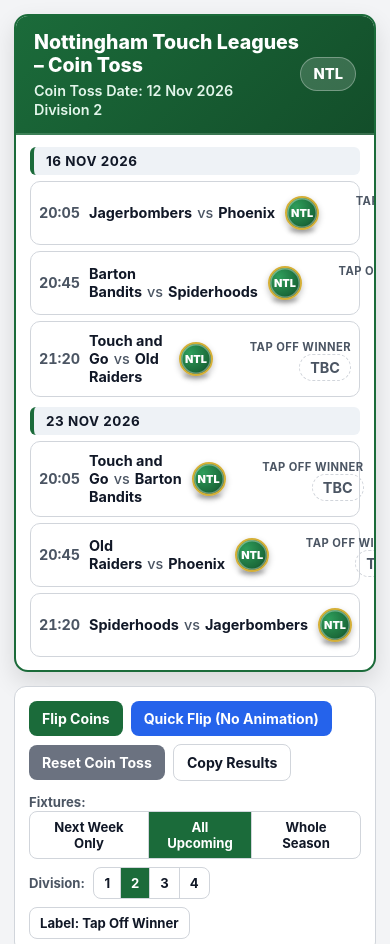
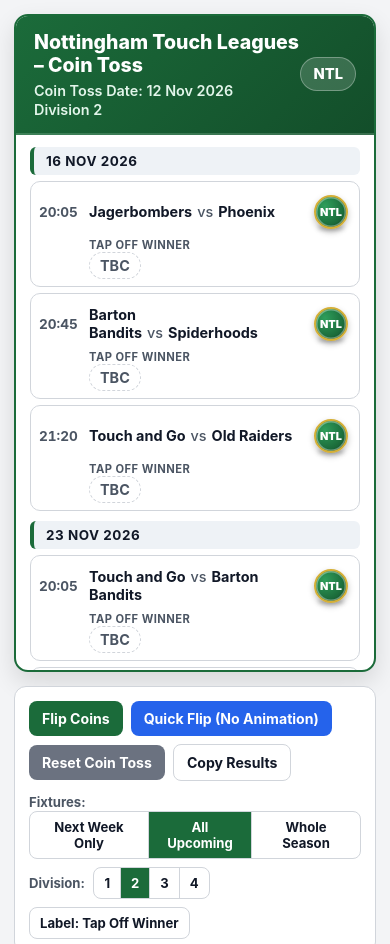
Before and after one commit to r6mp6dpk7t-eng/ntl-coin-toss, a plain HTML site: page index.html in a window 390 px wide. Shown: the top 944 px of the page. Drawn offline with Linux system fonts and the light colour scheme.

Commit message:
Update index.html

```diff
--- a/index.html
+++ b/index.html
@@ -69,7 +69,43 @@
     .input-header { display: flex; justify-content: space-between; align-items: center; font-weight: 700; font-size: 0.9rem; }
     textarea { width: 100%; min-height: 110px; padding: 10px; border-radius: 8px; border: 1.5px solid var(--border-color); background: var(--bg-row); color: var(--text-main); font-family: monospace; font-size: 0.82rem; }
     .empty-state { text-align: center; padding: 60px 20px; color: var(--text-muted); font-weight: 600; }
-    @media (max-width: 600px) { .fixture-row { grid-template-columns: 44px 1fr 40px minmax(130px, auto); padding: 10px 8px; gap: 6px; } .matchup-text { font-size: 0.9rem; } .winner-pill { font-size: 0.82rem; padding: 4px 9px; } }
+    @media (max-width: 600px) {
+      .fixture-row {
+        grid-template-columns: 44px minmax(0, 1fr) 40px;
+        padding: 10px 8px;
+        gap: 6px;
+      }
+
+      .kickoff-time {
+        font-size: 0.85rem;
+      }
+
+      .matchup-text {
+        font-size: 0.9rem;
+        min-width: 0;
+        overflow-wrap: anywhere;
+      }
+
+      .coin-stage {
+        width: 40px;
+        height: 40px;
+      }
+
+      .winner-cell {
+        grid-column: 2 / 4;
+        align-items: flex-start;
+        text-align: left;
+        min-width: 0;
+      }
+
+      .winner-pill {
+        font-size: 0.82rem;
+        padding: 4px 9px;
+        max-width: 100%;
+        overflow-wrap: anywhere;
+      }
+    }
+
   </style>
 </head>
 <body>
```
